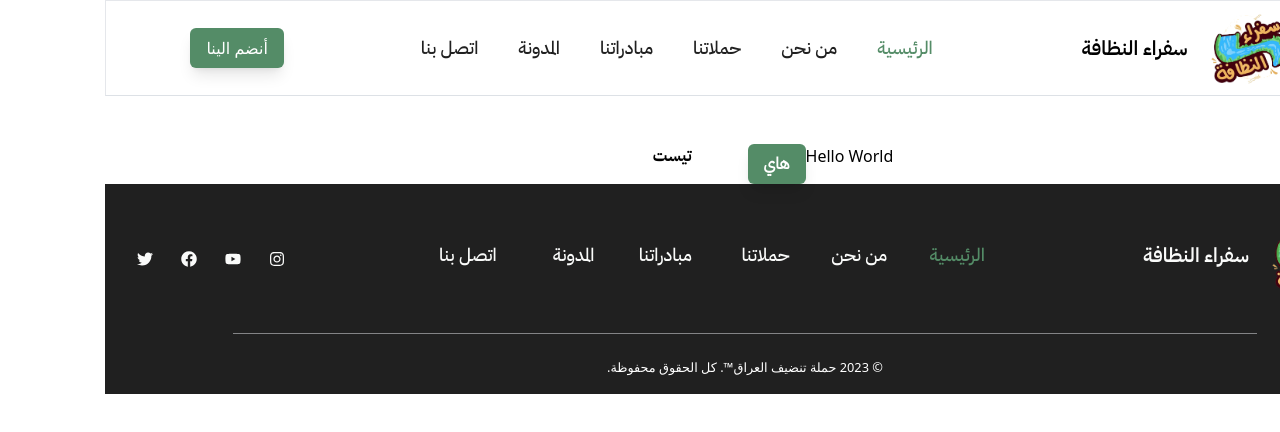
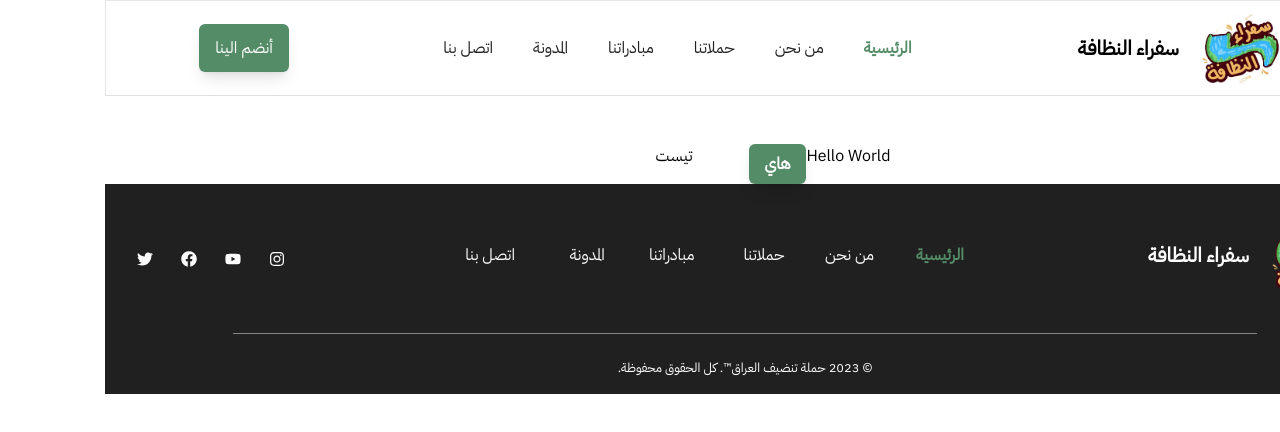
Before and after one commit to Ninnoss/Clean-Iraq-Website, a React (Vite) app: page / in a window 1280 px wide. Shown: the top 432 px of the page. Built offline with nearby package versions, Linux system fonts and the light colour scheme.

Commit message:
added custom font sizes

```diff
--- a/src/App.css
+++ b/src/App.css
@@ -29,5 +29,5 @@
 /* React Router NavLink active class */
 .active {
   color: #548C67;
-  /* font-weight: 600; */
+  font-weight: 600;
 }
--- a/src/components/Navigation/Footer.jsx
+++ b/src/components/Navigation/Footer.jsx
@@ -22,13 +22,13 @@ const Footer = () => {
                 />
                 <figcaption className="sr-only">Clean Iraq Campaign Logo</figcaption>
               </figure>
-              <span className="text-md lg:text-xl text-highlightGrey font-arabicMedium  md:font-arabicSemibold mx-3 ">سفراء النظافة</span>
+              <span className="text-Heading-6 md:text-Heading-5 text-highlightGrey mx-3 ">سفراء النظافة</span>
             </div>
           </NavLink>
         </div>
 
         <div>
-          <ul className="grid grid-cols-3 lg:grid-cols-6 justify-center gap-4 lg:gap-x-10  text-lg text-highlightGrey font-arabicMedium">
+          <ul className="grid grid-cols-3 lg:grid-cols-6 justify-center gap-4 lg:gap-x-10  text-Subtitile-M text-highlightGrey">
             <li className="hover:text-primaryGreen">
               <NavLink
                 onClick={scrollToTop}
--- a/src/components/Navigation/MobileNavbar.jsx
+++ b/src/components/Navigation/MobileNavbar.jsx
@@ -7,7 +7,7 @@ const MobileNavbar = ({ setToggleMenu }) => {
     <nav
       role="dialog"
       aria-modal="true"
-      className="fixed top-0 left-0 w-full h-full bg-highlightGrey flex justify-center items-center slide-bottom z-10  ">
+      className="fixed top-0 left-0 w-full h-full bg-highlightGrey flex justify-center items-center slide-bottom z-10">
       <AiOutlineClose
         size={'2.5rem'}
         className="fixed top-5 right-5 text-highlightBlack hover:text-primaryGreen "
@@ -16,7 +16,7 @@ const MobileNavbar = ({ setToggleMenu }) => {
       />
       <ul
         role="menu"
-        className="flex flex-col items-center justify-center  space-y-5 text-2xl md:text-3xl  text-highlightBlack font-arabicMedium ">
+        className="flex flex-col items-center justify-center space-y-5 text-Subtitile-M text-highlightBlack">
         <li className="hover:text-primaryGreen tracking-wider">
           <NavLink
             onClick={() => setToggleMenu(false)}
--- a/src/components/Navigation/Navbar.jsx
+++ b/src/components/Navigation/Navbar.jsx
@@ -23,7 +23,7 @@ const Navbar = () => {
                 />
                 <figcaption className="sr-only">Clean Iraq Campaign Logo</figcaption>
               </figure>
-              <span className="text-md lg:text-xl text-black font-arabicMedium  md:font-arabicSemibold  mx-3 ">سفراء النظافة</span>
+              <span className="text-Heading-6 md:text-Heading-5 text-black font-medium mx-3 ">سفراء النظافة</span>
             </div>
           </NavLink>
         </div>
@@ -33,7 +33,7 @@ const Navbar = () => {
 
         {/* Desktop Menu */}
         <div className="hidden md:block">
-          <ul className="flex gap-x-4 lg:gap-x-10  text-lg text-highlightBlack font-arabicMedium">
+          <ul className="flex gap-x-4 lg:gap-x-10 text-Subtitile-M  text-highlightBlack">
             <li className="hover:text-primaryGreen">
               <NavLink
                 to="/"
@@ -65,7 +65,7 @@ const Navbar = () => {
           color="#202020"
           aria-label="Open Menu"
         />
-        <Button className="rounded-3xl px-3 py-1 lg:px-4 lg:py-2 font-medium hidden md:block ">أنضم الينا</Button>
+        <Button className="rounded-3xl px-3 py-1 lg:px-4 lg:py-2 hidden md:block text-Button-M font-medium">أنضم الينا</Button>
       </nav>
     </header>
   );
--- a/src/index.css
+++ b/src/index.css
@@ -3,41 +3,15 @@
 @tailwind utilities;
 
 @font-face {
-  font-family: 'arabic-regular';
+  font-family: 'IBMPlexSansArabic';
   src: url(./assets/Fonts/IBMPlexSansArabic-Regular.ttf);
-}
-
-@font-face {
-  font-family: 'arabic-medium';
-  src: url(./assets/Fonts/IBMPlexSansArabic-Medium.ttf);
-}
-
-@font-face {
-  font-family: 'arabic-thin';
-  src: url(./assets/Fonts/IBMPlexSansArabic-Thin.ttf);
-}
-
-@font-face {
-  font-family: 'arabic-light';
-  src: url(./assets/Fonts/IBMPlexSansArabic-Light.ttf);
-}
-
-@font-face {
-  font-family: 'arabic-extra-light';
-  src: url(./assets/Fonts/IBMPlexSansArabic-ExtraLight.ttf);
-}
-
-@font-face {
-  font-family: 'arabic-semibold';
-  src: url(./assets/Fonts/IBMPlexSansArabic-SemiBold.ttf);
-}
-
-@font-face {
-  font-family: 'arabic-bold';
-  src: url(./assets/Fonts/IBMPlexSansArabic-Bold.ttf);
 }
 
 @font-face {
   font-family: 'English-poppins';
   src: url(./assets/Fonts/Poppins-Regular.ttf);
 }
+
+* {
+  font-family: 'IBMPlexSansArabic', sans-serif;
+}
--- a/tailwind.config.js
+++ b/tailwind.config.js
@@ -11,14 +11,134 @@ export default {
         highlightGrey: '#FAFBFA',
       },
       fontFamily: {
-        arabicRegular: ['arabic-regular', 'serif'],
-        arabicMedium: ['arabic-medium', 'sans-serif'],
-        arabicThin: ['arabic-thin', 'sans-serif'],
-        arabicLight: ['arabic-light', 'sans-serif'],
-        arabicExtraLight: ['arabic-extra-light', 'sans-serif'],
-        arabicSemibold: ['arabic-semibold', 'sans-serif'],
-        arabicBold: ['arabic-bold', 'sans-serif'],
+        ArabicIBMPlexSans: ['IBMPlexSansArabic', 'serif'],
         EnglishPoppins: ['English-poppins', 'sans-serif'],
+      },
+      fontSize: {
+        // Headings
+        'Heading-1': [
+          '3.375rem',
+          {
+            lineHeight: '4.375rem',
+            fontWeight: '700',
+          },
+        ],
+        'Heading-2': [
+          '2.625rem',
+          {
+            lineHeight: '3.75rem',
+            fontWeight: '700',
+          },
+        ],
+        'Heading-3': [
+          '2rem',
+          {
+            lineHeight: '3rem',
+            fontWeight: '700',
+          },
+        ],
+        'Heading-4': [
+          '1.5rem',
+          {
+            lineHeight: '2rem',
+            fontWeight: '700',
+          },
+        ],
+        'Heading-5': [
+          '1.25rem',
+          {
+            lineHeight: '2rem',
+            fontWeight: '700',
+          },
+        ],
+        'Heading-6': [
+          '1.125rem',
+          {
+            lineHeight: '2rem',
+            fontWeight: '700',
+          },
+        ],
+        // Body
+        'Body-L': [
+          '1.125rem',
+          {
+            lineHeight: '2.125rem',
+            fontWeight: '400',
+          },
+        ],
+        'Body-M': [
+          '1rem',
+          {
+            lineHeight: '2rem',
+            fontWeight: '400',
+          },
+        ],
+        'Body-S': [
+          '0.875rem',
+          {
+            lineHeight: '1.875rem',
+            fontWeight: '400',
+          },
+        ],
+        'Body-XS': [
+          '0.75rem',
+          {
+            lineHeight: '1.75rem',
+            fontWeight: '400',
+          },
+        ],
+        'Body-XXS': [
+          '0.625rem',
+          {
+            lineHeight: '1.625rem',
+            fontWeight: '400',
+          },
+        ],
+        // Subtitle
+        'Subtitile-M': [
+          '1rem',
+          {
+            lineHeight: '2rem',
+            fontWeight: '500',
+          },
+        ],
+        'Subtitile-S': [
+          '0.875rem',
+          {
+            lineHeight: '1.75rem',
+            fontWeight: '500',
+          },
+        ],
+        // Button
+        'Button-L': [
+          '1.25rem',
+          {
+            lineHeight: '2.25rem',
+            fontWeight: '500',
+          },
+        ],
+        'Button-M': [
+          '1rem',
+          {
+            lineHeight: '2rem',
+            fontWeight: '500',
+          },
+        ],
+        'Button-S': [
+          '0.875rem',
+          {
+            lineHeight: '1.75rem',
+            fontWeight: '500',
+          },
+        ],
+
+        Caption: [
+          '1.25rem',
+          {
+            lineHeight: '2.25rem',
+            fontWeight: '700',
+          },
+        ],
       },
     },
   },
```
